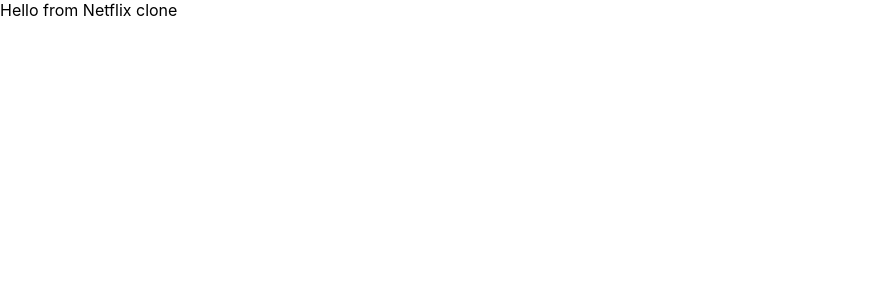
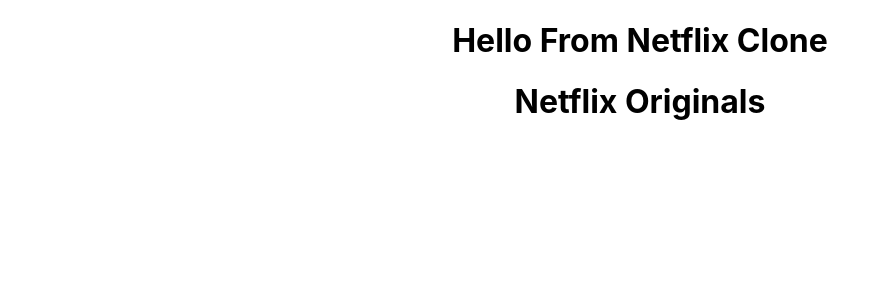
Before and after one commit to superjavi593/Netflix-Clon-app, a React (Create React App) app: page / in a window 1280 px wide. Shown: the top 300 px of the page, without its empty margins (0-889 px from the left). Built offline with nearby package versions, Linux system fonts and the light colour scheme; no server answers.

Commit message:
First Api Request Made

```diff
--- a/src/App.js
+++ b/src/App.js
@@ -1,8 +1,15 @@
 import React from "react";
 import "./App.css";
-
+import requests from "./requests";
+import Row from "./component/Row";
 function App() {
-  return <>Hello from Netflix clone</>;
+  return (
+    <div className="App">
+      <h1>Hello From Netflix Clone</h1>
+      <Row title="Netflix Originals" fetchUrl={requests.NetflixOriginals}></Row>
+      {/* <Row title="Trending "></Row> */}
+    </div>
+  );
 }
 
 export default App;
--- /dev/null
+++ b/src/axios.js
@@ -0,0 +1,7 @@
+import axios from "axios";
+
+const instance = axios.create({
+  baseURL: "https://api.themoviedb.org/3",
+});
+
+export default instance;
--- /dev/null
+++ b/src/component/Row.js
@@ -0,0 +1,22 @@
+import React, { useEffect, useState } from "react";
+import axios from "../axios";
+function Row({ title, fetchUrl }) {
+  const [movies, setMovies] = useState([]);
+  useEffect(() => {
+    async function fetchData() {
+      const request = await axios.get(fetchUrl);
+      //   request.data
+      console.log("request is " + JSON.stringify(request));
+      return request;
+    }
+    fetchData();
+  }, []);
+
+  return (
+    <div>
+      <h1>{title}</h1>
+    </div>
+  );
+}
+
+export default Row;
--- a/src/requests.js
+++ b/src/requests.js
@@ -1,14 +1,14 @@
-const API_KEY = process.env.TMBD_API_KEY;
+const API_KEY = "9b6573e5858471d5b6aa2f2c489f2ad3";
 
 const requests = {
-  Trending: `/trending/all/week?api_key=${API_KEY}&language=en-US`,
+  Trending: `/trending/all/week?api_key=${API_KEY}`,
   TopRatedMoves: `/movie/top_rated?api_key=${API_KEY}&language=en-US`,
   NetflixOriginals: `/discover/tv?api_key=${API_KEY}&with_networks=213`,
   ActionsMovies: `/discover/tv?api_key=${API_KEY}&&with_genres=28`,
   ComedyMovies: `/discover/tv?api_key=${API_KEY}&&with_genres=35`,
   HorrorMovies: `/discover/tv?api_key=${API_KEY}&&with_genres=27`,
-  RomancerMovies: `/discover/tv?api_key=${API_KEY}&&with_genres=10749`,
-  Documentries: `/discover/tv?api_key=${API_KEY}&&with_genres=99`,
+  RomanceMovies: `/discover/tv?api_key=${API_KEY}&&with_genres=10749`,
+  Documentaries: `/discover/tv?api_key=${API_KEY}&&with_genres=99`,
 };
 
 export default requests;
```
Also changed, not shown: 1 other file (tests, documents, lock files or other folders).
